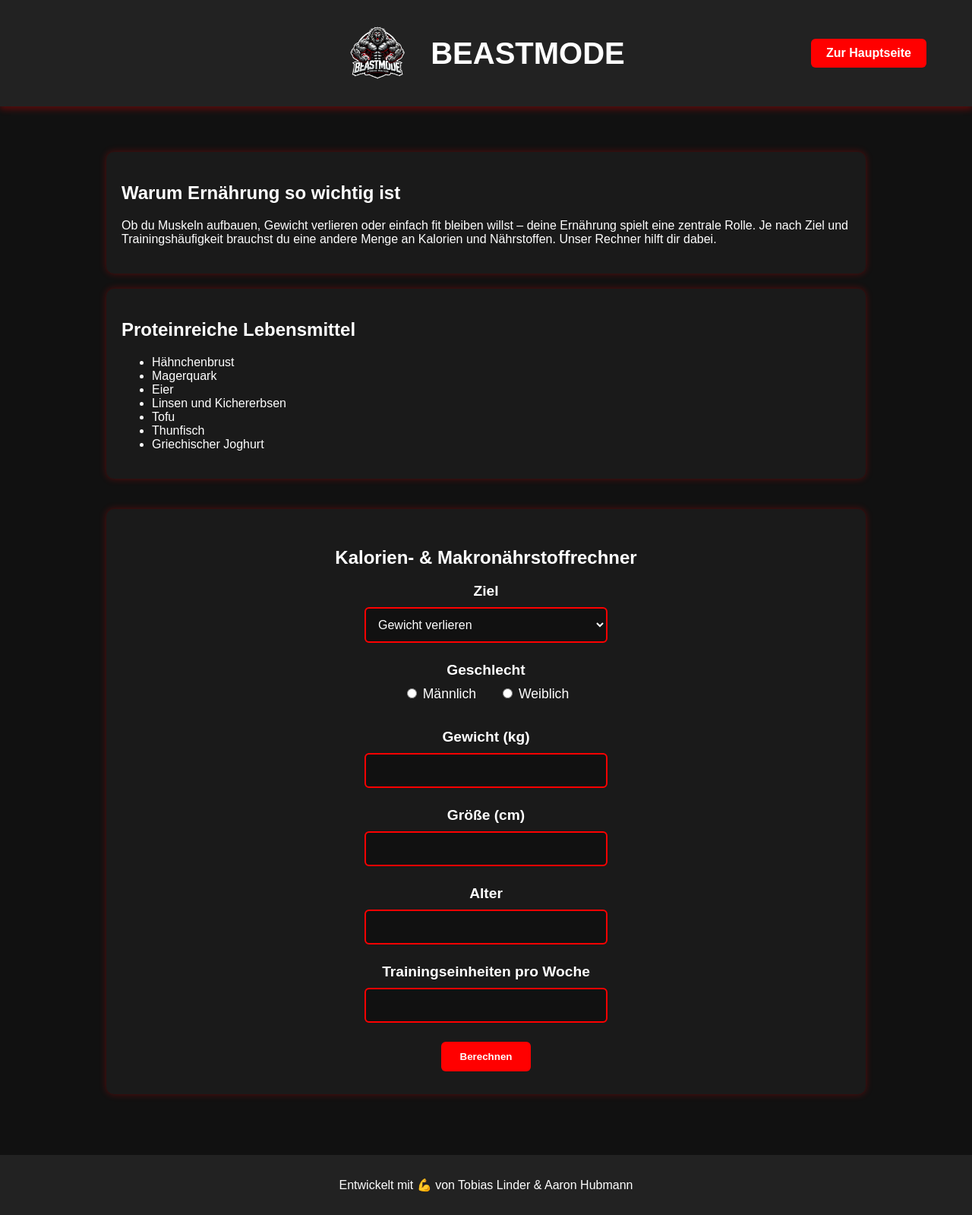
After one commit to Linder419/BeastMode, a PHP site: page /ernaehrung.php in a window 1280 px wide. The commit adds this page. Shown: the whole page at 76% size. Run offline with PHP 8.4, Linux system fonts and the light colour scheme.

Commit message:
Ernährung + Footer + Header

```diff
--- a/OrdnerHaupt/index.html
+++ b/OrdnerHaupt/index.html
@@ -26,10 +26,13 @@
             <div id="icyzp" class="gjs-grid-column"><a id="i88iz" href="../videos.php"
                 class="gjs-link">Eigene Videos</a></div>
             <div id="icyzp-2" class="gjs-grid-column"><a id="i88iz-2" href="../transformation.php"
-                class="gjs-link">Persönliche Transformation</a></div>
+                class="gjs-link">Transformation</a></div>
 
             <div id="icyzp-2" class="gjs-grid-column"><a id="i88iz-2" href="../tutorial.php"
                 class="gjs-link">Tutorials</a></div>
+
+                <div id="icyzp-2" class="gjs-grid-column"><a id="i88iz-2" href="../ernaehrung.php"
+                  class="gjs-link">Ernährung</a></div>
 
           </div>
         </div>
--- /dev/null
+++ b/ernaehrung.php
@@ -0,0 +1,254 @@
+<?php
+$ausgabe = "";
+if ($_SERVER['REQUEST_METHOD'] === 'POST') {
+    $gewicht = isset($_POST['gewicht']) ? (float)$_POST['gewicht'] : 0;
+    $groesse = isset($_POST['groesse']) ? (float)$_POST['groesse'] : 0;
+    $alter = isset($_POST['alter']) ? (int)$_POST['alter'] : 0;
+    $trainingstage = isset($_POST['trainingstage']) ? (int)$_POST['trainingstage'] : 0;
+    $ziel = $_POST['ziel'] ?? '';
+    $geschlecht = $_POST['geschlecht'] ?? '';
+
+    if ($gewicht && $groesse && $alter && $trainingstage && $ziel && $geschlecht) {
+        $bmr = ($geschlecht === 'm') ?
+            66.47 + (13.7 * $gewicht) + (5.0 * $groesse) - (6.8 * $alter) :
+            655.1 + (9.6 * $gewicht) + (1.8 * $groesse) - (4.7 * $alter);
+
+        $aktivitaetsfaktor = 1.2 + ($trainingstage * 0.1);
+        if ($aktivitaetsfaktor > 1.9) $aktivitaetsfaktor = 1.9;
+
+        $kalorienbedarf = $bmr * $aktivitaetsfaktor;
+
+        if ($ziel === 'abnehmen') $kalorienbedarf -= 300;
+        elseif ($ziel === 'zunehmen') $kalorienbedarf += 300;
+
+        $protein = $gewicht * 2;
+        $fett = $gewicht * 1;
+        $kcalProtein = $protein * 4;
+        $kcalFett = $fett * 9;
+        $kcalKohlenhydrate = $kalorienbedarf - $kcalProtein - $kcalFett;
+        $kohlenhydrate = $kcalKohlenhydrate / 4;
+
+        $ausgabe = "<div class='empfehlung'>
+            <strong>Täglicher Bedarf:</strong><br>
+            " . round($kalorienbedarf) . " kcal<br>
+            " . round($protein) . " g Protein<br>
+            " . round($kohlenhydrate) . " g Kohlenhydrate<br>
+            " . round($fett) . " g Fett
+        </div>";
+    }
+}
+?>
+<!DOCTYPE html>
+<html lang="de">
+<head>
+    <meta charset="UTF-8">
+    <title>Ernährung – BeastMode</title>
+    <style>
+        body {
+            background-color: #111;
+            color: white;
+            font-family: Arial, sans-serif;
+            margin: 0;
+            padding: 0;
+        }
+        .header {
+            background-color: #222;
+            color: white;
+            padding: 30px;
+            display: flex;
+            align-items: center;
+            justify-content: center;
+            box-shadow: 0 4px 8px rgba(255, 0, 0, 0.3);
+            gap: 20px;
+            position: relative;
+        }
+        .header img {
+            height: 80px;
+            margin-right: 10px;
+        }
+        .header h1 {
+            font-size: 2.5em;
+            text-transform: uppercase;
+            margin: 0;
+        }
+        .home-button {
+            position: absolute;
+            right: 60px;
+            top: 50%;
+            transform: translateY(-50%);
+            background-color: red;
+            color: white;
+            padding: 10px 20px;
+            text-decoration: none;
+            border-radius: 6px;
+            font-weight: bold;
+        }
+        .home-button:hover {
+            background-color: #b30000;
+        }
+        .footer {
+            background-color: #222;
+            text-align: center;
+            padding: 30px;
+            color: white;
+            margin-top: 60px;
+        }
+        .main-content {
+            max-width: 1000px;
+            margin: 40px auto;
+            padding: 20px;
+        }
+        .tipp, .intro, .proteinliste {
+            background-color: #1a1a1a;
+            padding: 20px;
+            margin-bottom: 20px;
+            border-radius: 10px;
+            box-shadow: 0 0 10px rgba(255, 0, 0, 0.3);
+        }
+        .rechner {
+            margin-top: 40px;
+            background-color: #1a1a1a;
+            padding: 30px;
+            border-radius: 10px;
+            box-shadow: 0 0 10px rgba(255, 0, 0, 0.3);
+            text-align: center;
+        }
+        .rechner form {
+            max-width: 500px;
+            margin: 0 auto;
+        }
+        .form-row {
+            display: flex;
+            flex-direction: column;
+            align-items: center;
+            margin-bottom: 25px;
+        }
+        .form-row label {
+            margin-bottom: 10px;
+            font-weight: bold;
+            text-align: center;
+            font-size: 1.2em;
+            color: white;
+        }
+        .form-row input[type="number"],
+        .form-row select {
+            padding: 12px;
+            font-size: 1em;
+            border-radius: 6px;
+            border: 2px solid red;
+            background-color: #111;
+            color: white;
+            width: 100%;
+            max-width: 320px;
+            box-sizing: border-box;
+        }
+        .gender-options {
+            display: flex;
+            gap: 30px;
+            justify-content: center;
+        }
+        .gender-options label {
+            font-weight: normal;
+            font-size: 1.1em;
+        }
+        input[type="submit"] {
+            padding: 12px 25px;
+            background: red;
+            color: white;
+            border: none;
+            border-radius: 6px;
+            cursor: pointer;
+            font-weight: bold;
+        }
+        input[type="submit"]:hover {
+            background-color: #b30000;
+        }
+        .empfehlung {
+            margin-top: 30px;
+            font-size: 1.1em;
+            color: lime;
+        }
+    </style>
+</head>
+<body>
+
+<div class="header">
+    <img src="logo.png" alt="BeastMode Logo">
+    <h1>BeastMode</h1>
+    <a href="../OrdnerHaupt/index.html" class="home-button">Zur Hauptseite</a>
+</div>
+
+<div class="main-content">
+    <div class="intro">
+        <h2>Warum Ernährung so wichtig ist</h2>
+        <p>
+            Ob du Muskeln aufbauen, Gewicht verlieren oder einfach fit bleiben willst – deine Ernährung spielt eine zentrale Rolle.
+            Je nach Ziel und Trainingshäufigkeit brauchst du eine andere Menge an Kalorien und Nährstoffen. Unser Rechner hilft dir dabei.
+        </p>
+    </div>
+
+    <div class="proteinliste">
+        <h2>Proteinreiche Lebensmittel</h2>
+        <ul>
+            <li>Hähnchenbrust</li>
+            <li>Magerquark</li>
+            <li>Eier</li>
+            <li>Linsen und Kichererbsen</li>
+            <li>Tofu</li>
+            <li>Thunfisch</li>
+            <li>Griechischer Joghurt</li>
+        </ul>
+    </div>
+
+    <div class="rechner">
+        <h2>Kalorien- & Makronährstoffrechner</h2>
+        <form method="POST">
+            <div class="form-row">
+                <label for="ziel">Ziel</label>
+                <select id="ziel" name="ziel" required>
+                    <option value="abnehmen">Gewicht verlieren</option>
+                    <option value="halten">Gewicht halten</option>
+                    <option value="zunehmen">Muskeln aufbauen</option>
+                </select>
+            </div>
+
+            <div class="form-row">
+                <label for="geschlecht">Geschlecht</label>
+                <div class="gender-options">
+                    <label><input type="radio" name="geschlecht" value="m" required> Männlich</label>
+                    <label><input type="radio" name="geschlecht" value="w"> Weiblich</label>
+                </div>
+            </div>
+
+            <div class="form-row">
+                <label for="gewicht">Gewicht (kg)</label>
+                <input type="number" name="gewicht" id="gewicht" required>
+            </div>
+
+            <div class="form-row">
+                <label for="groesse">Größe (cm)</label>
+                <input type="number" name="groesse" id="groesse" required>
+            </div>
+
+            <div class="form-row">
+                <label for="alter">Alter</label>
+                <input type="number" name="alter" id="alter" required>
+            </div>
+
+            <div class="form-row">
+                <label for="trainingstage">Trainingseinheiten pro Woche</label>
+                <input type="number" name="trainingstage" id="trainingstage" min="0" max="7" required>
+            </div>
+
+            <input type="submit" value="Berechnen">
+        </form>
+        <?= $ausgabe ?>
+    </div>
+</div>
+
+<div class="footer">
+    Entwickelt mit 💪 von Tobias Linder & Aaron Hubmann
+</div>
+
+</body>
+</html>
```
Also changed, not shown: hauptseite.php (+28 -32 lines), login.php (+28 -31 lines), overview.php (+9 -8 lines), register.php (+26 -24 lines), transformation.php (+13 -2 lines), tutorial.php (+5 -9 lines).
